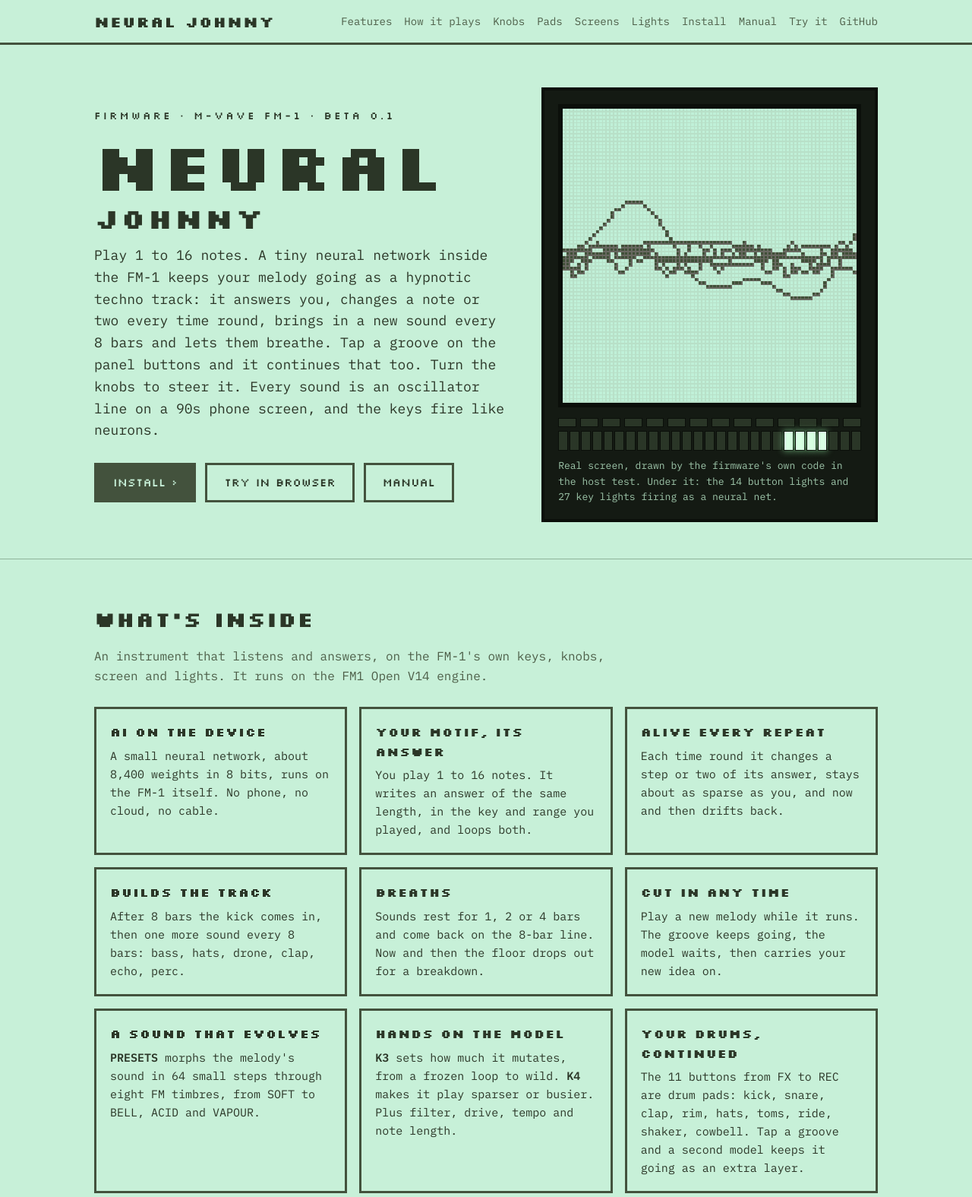
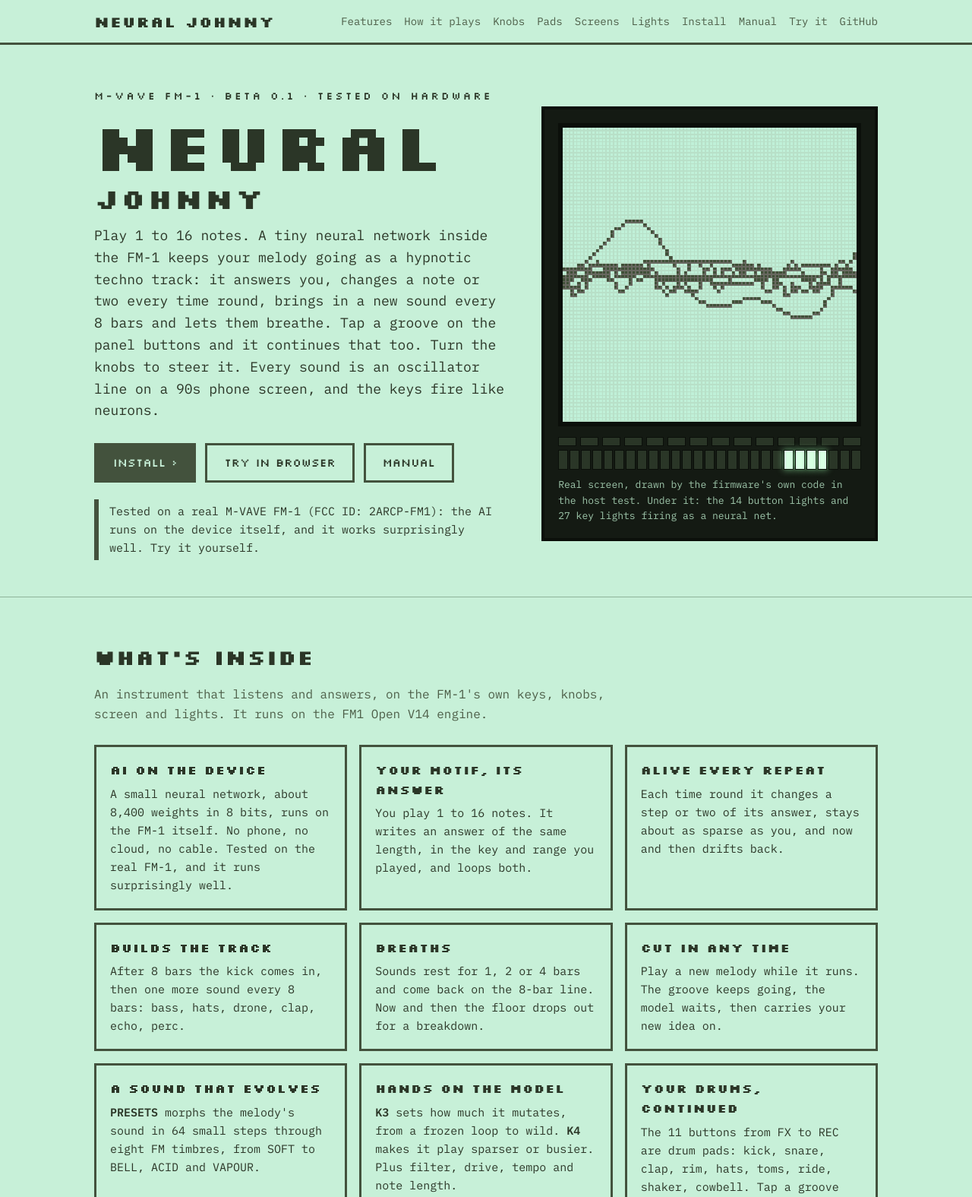
Before and after one commit to orion-musica/NEURAL-JOHNNY-FM-1, a plain HTML site: page docs/index.html in a window 1280 px wide. Shown: the top 1575 px of the page at 76% size. Drawn offline with Linux system fonts and the light colour scheme.

Commit message:
Site: tested on an original M-VAVE FM-1 (FCC ID 2ARCP-FM1)
The landing page, installer, manual, README and player notes now say
Neural Johnny has been tested on real hardware and that the on-device
AI runs surprisingly well.

Co-Authored-By: Claude Opus 5.5 <noreply@anthropic.com>
Claude-Session: https://claude.ai/code/session_01GbuX9L41JLKTvweh2vdxGJ

```diff
--- a/docs/index.html
+++ b/docs/index.html
@@ -41,6 +41,7 @@ h1 small{display:block;font-size:.42em;letter-spacing:3px;margin-top:10px}
 .net span{height:12px;background:var(--off);border:1px solid #0b0f0a}
 .net .keys span{height:26px}
 .net span.on{background:var(--glow);box-shadow:0 0 10px rgba(159,255,176,.65)}
+.tested{margin:22px 0 0;max-width:560px;border-left:6px solid var(--ink);padding:4px 0 4px 14px;font-size:15px}
 .note{font-size:13px;color:#9fc7ab;margin:10px 0 0;font-family:var(--mono)}
 h2{font-family:var(--pixel);font-size:28px;margin:0 0 14px;letter-spacing:1px}
 h3{font-family:var(--pixel);font-size:16px;margin:0 0 6px;letter-spacing:1px}
@@ -87,7 +88,7 @@ footer .wrap{display:flex;flex-wrap:wrap;justify-content:space-between;gap:12px}
 <header class="hero">
   <div class="wrap">
     <div>
-      <p class="kicker">FIRMWARE · M-VAVE FM-1 · BETA 0.1</p>
+      <p class="kicker">M-VAVE FM-1 · BETA 0.1 · TESTED ON HARDWARE</p>
       <h1>NEURAL<small>JOHNNY</small></h1>
       <p class="lead">Play 1 to 16 notes. A tiny neural network inside the FM-1 keeps your melody going as a hypnotic techno track: it answers you, changes a note or two every time round, brings in a new sound every 8 bars and lets them breathe. Tap a groove on the panel buttons and it continues that too. Turn the knobs to steer it. Every sound is an oscillator line on a 90s phone screen, and the keys fire like neurons.</p>
       <div class="actions">
@@ -95,6 +96,7 @@ footer .wrap{display:flex;flex-wrap:wrap;justify-content:space-between;gap:12px}
         <a class="btn" href="play/">TRY IN BROWSER</a>
         <a class="btn" href="manual/">MANUAL</a>
       </div>
+      <p class="tested">Tested on a real M-VAVE FM-1 (FCC ID: 2ARCP-FM1): the AI runs on the device itself, and it works surprisingly well. Try it yourself.</p>
     </div>
     <div class="device" aria-label="The Neural Johnny screen with all seven sounds playing, and the panel lights under it">
       <img src="assets/full.png" width="480" height="480" alt="Neural Johnny screen: seven oscillator lines in square pixels crossing the middle of a two-tone green LCD, one for each sound playing">
@@ -110,7 +112,7 @@ footer .wrap{display:flex;flex-wrap:wrap;justify-content:space-between;gap:12px}
     <h2>What's inside</h2>
     <p class="sub">An instrument that listens and answers, on the FM-1's own keys, knobs, screen and lights. It runs on the FM1 Open V14 engine.</p>
     <div class="grid3">
-      <div class="card"><h3>AI on the device</h3><p>A small neural network, about 8,400 weights in 8 bits, runs on the FM-1 itself. No phone, no cloud, no cable.</p></div>
+      <div class="card"><h3>AI on the device</h3><p>A small neural network, about 8,400 weights in 8 bits, runs on the FM-1 itself. No phone, no cloud, no cable. Tested on the real FM-1, and it runs surprisingly well.</p></div>
       <div class="card"><h3>Your motif, its answer</h3><p>You play 1 to 16 notes. It writes an answer of the same length, in the key and range you played, and loops both.</p></div>
       <div class="card"><h3>Alive every repeat</h3><p>Each time round it changes a step or two of its answer, stays about as sparse as you, and now and then drifts back.</p></div>
       <div class="card"><h3>Builds the track</h3><p>After 8 bars the kick comes in, then one more sound every 8 bars: bass, hats, drone, clap, echo, perc.</p></div>
@@ -243,7 +245,7 @@ footer .wrap{display:flex;flex-wrap:wrap;justify-content:space-between;gap:12px}
 <section id="limits">
   <div class="wrap">
     <h2>Good to know</h2>
-    <div class="warn"><strong>BETA 0.1 · first builds.</strong> Neural Johnny compiles with the official JieLi toolchain and passes the SDK's memory checks, and every build runs through a PC test that plays a scripted melody with the real model, synth and screen code. Testing on an original M-VAVE FM-1 (FCC ID: 2ARCP-FM1) is starting now. Back up before you install.</div>
+    <div class="warn"><strong>BETA 0.1 · tested on hardware.</strong> Neural Johnny has been tested on an original M-VAVE FM-1 (FCC ID: 2ARCP-FM1), and the melody and groove models run on the device itself, surprisingly well. Testing on the device goes on with every release, and every build also passes the official JieLi toolchain, the SDK's memory checks and a PC test of the real model, synth and screen code. It is still a beta: back up before you install.</div>
     <div class="grid2" style="margin-top:18px">
       <div class="card"><h3>What the model learned</h3><p>It was trained on a rule-built set of hypnotic techno motifs: minor modes, pedal tones, short cells repeated with small changes. Anyone can retrain it on their own loops with one Python script.</p></div>
       <div class="card"><h3>Kept in key</h3><p>The model only picks notes from the scale and range of what you played, so even a WILD setting stays musical.</p></div>
```
Also changed, not shown: docs/install/index.html (+1 -1 lines), docs/manual/index.html (+1 -1 lines), 2 other files.
